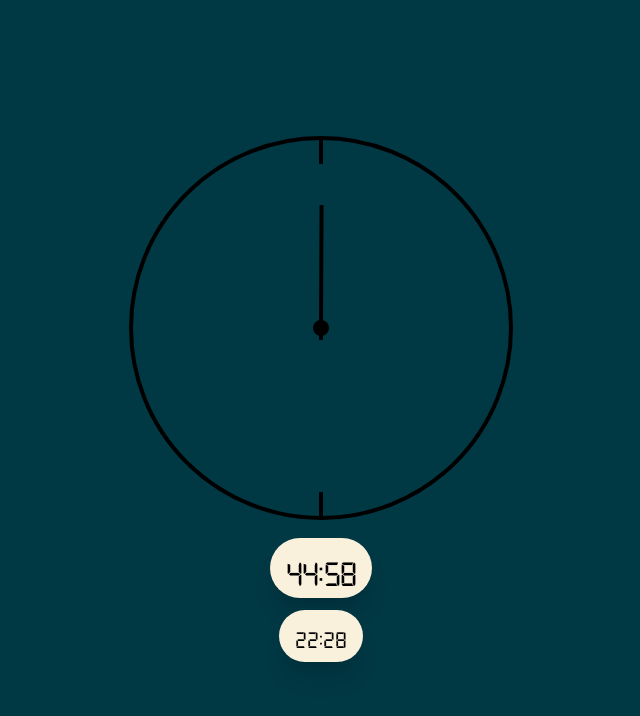
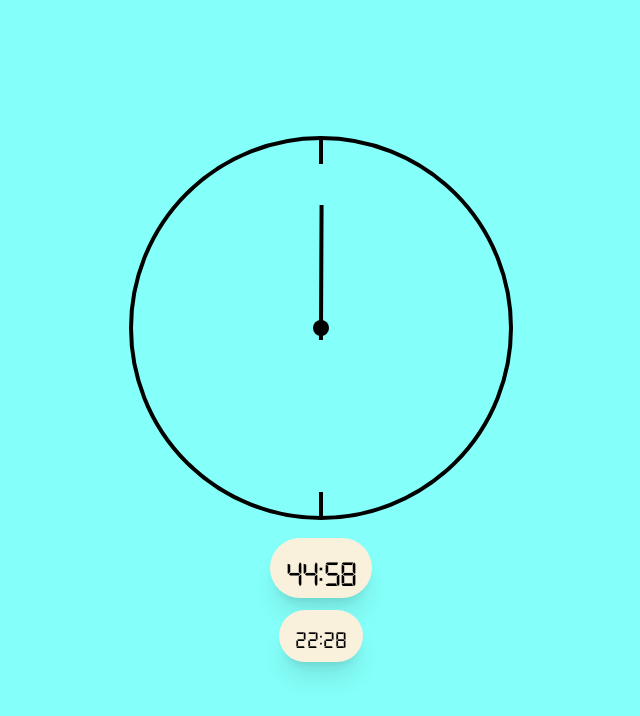
Before and after one commit to rodrigos1233/time-control, a Next.js app: page / in a window 1280 px wide. Both pictures are taken after a click on the button "Start". Shown: the top 716 px of the page, without its empty margins (319-959 px from the left). Built offline with nearby package versions, Linux system fonts and the light colour scheme.

Commit message:
randomise background colours

```diff
--- a/src/app/components/time-control/timeControl.tsx
+++ b/src/app/components/time-control/timeControl.tsx
@@ -15,6 +15,7 @@ export default function TimeControl() {
     const [currentSubdivision, setCurrentSubdivision] = useState(0);
     const [currentTime, setCurrentTime] = useState(new Date());
     const [isFinished, setIsFinished] = useState(false);
+    const [selectedColors, setSelectedColors] = useState([0,1,2,3,4]);
     const t = useTranslations();
 
     useEffect(() => {
@@ -46,15 +47,35 @@ export default function TimeControl() {
         };
     }, [isInProgress]);
 
-    const colorsOptions = [
-        "003844",
-        "006C67",
-        "F194B4",
-        "FFB100",
-        "FFEBC6",
-    ]
+    const colors = [
+        { dark: "003844", light: "70E5FF" },
+        { dark: "006C67", light: "85FFF9" },
+        { dark: "7E1037", light: "F194B4" },
+        { dark: "664700", light: "FFB100" },
+        { dark: "A36A00", light: "FFEBC6" },
+        { dark: "05614F", light: "0FF4C6" },
+        { dark: "1F32BE", light: "96A0EE" }
+    ];
+
+    function selectRandomColors(subdivisions: number): number[] {
+        const indexes = new Set<number>();
+        while (indexes.size < subdivisions + 2) {
+            indexes.add(Math.floor(Math.random() * colors.length));
+        }
+        return Array.from(indexes);
+    }
+
+    useEffect(() => {
+        const randomColors = selectRandomColors(selectedSubdivisionsOption)
+        setSelectedColors(randomColors);
+
+    }, [selectedSubdivisionsOption, isFinished])
+
+    console.log({selectedColors})
 
     const lengthText = useLengthText();
+
+    const currentColor = `#${window.matchMedia('(prefers-color-scheme: dark)').matches ? colors[selectedColors[currentSubdivision]].dark : colors[selectedColors[currentSubdivision]].light}`;
 
     const lengthOptions = [
         {
@@ -98,6 +119,7 @@ export default function TimeControl() {
 
             if (current >= subdivisionOptions[selectedSubdivisionsOption].value) {
                 clearInterval(interval);
+                setCurrentSubdivision(0);
                 setIsFinished(true);
 
                 const bellSound = document.getElementById("bell_sound") as HTMLAudioElement;
@@ -161,7 +183,7 @@ export default function TimeControl() {
             {isInProgress && (
                 <div
                     className="fixed top-0 left-0 w-full h-full flex flex-col items-center justify-center gap-4 transition-colors"
-                    style={{ backgroundColor: `${!isFinished ? `#${colorsOptions[currentSubdivision]}` : 'var(--background)'}` }}
+                    style={{ backgroundColor: `${!isFinished ? `${currentColor}` : 'var(--background)'}` }}
                 >
                     <Clock
                         fullRoundDuration={lengthOptions[selectedLengthOption].value * 1000 * 60}
```
